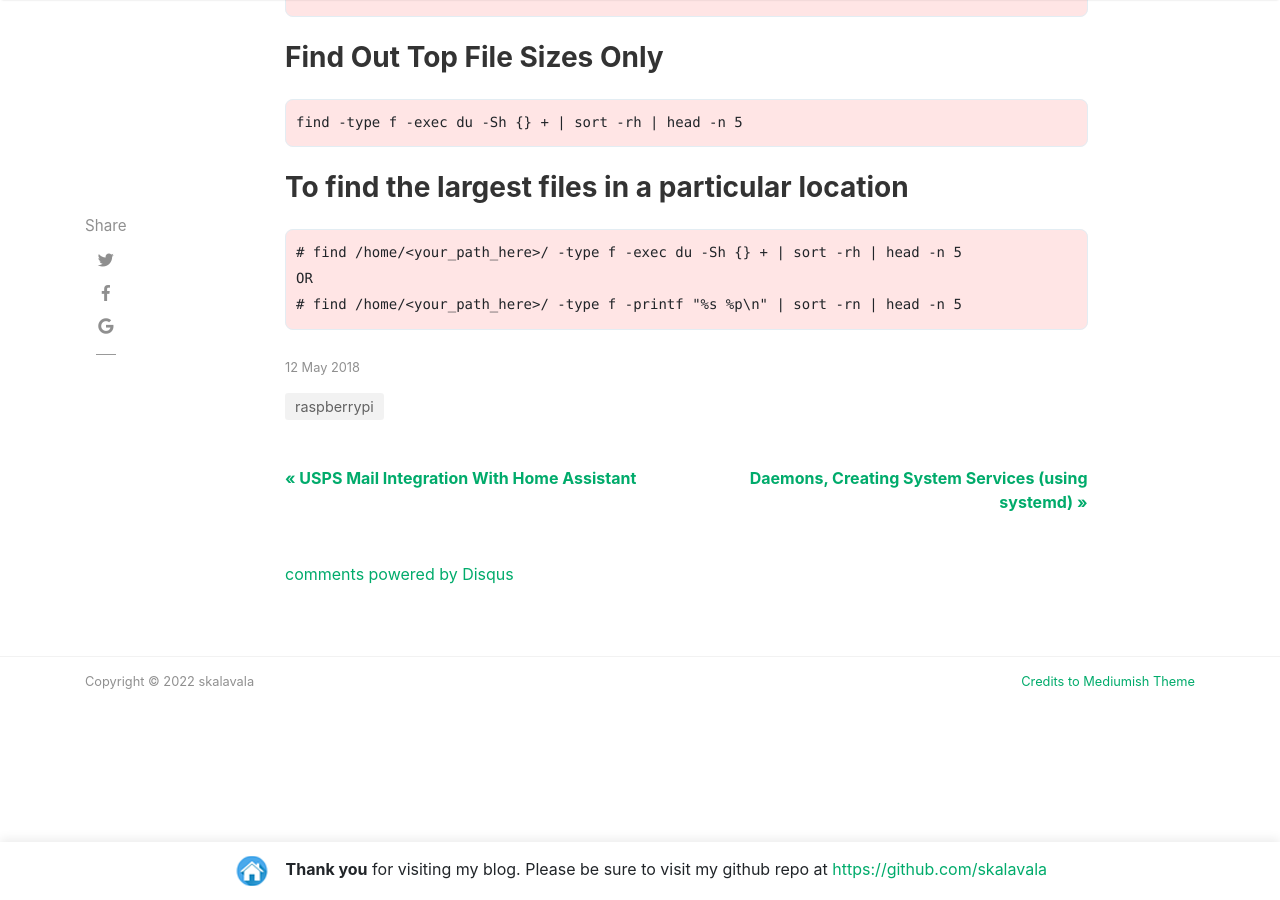
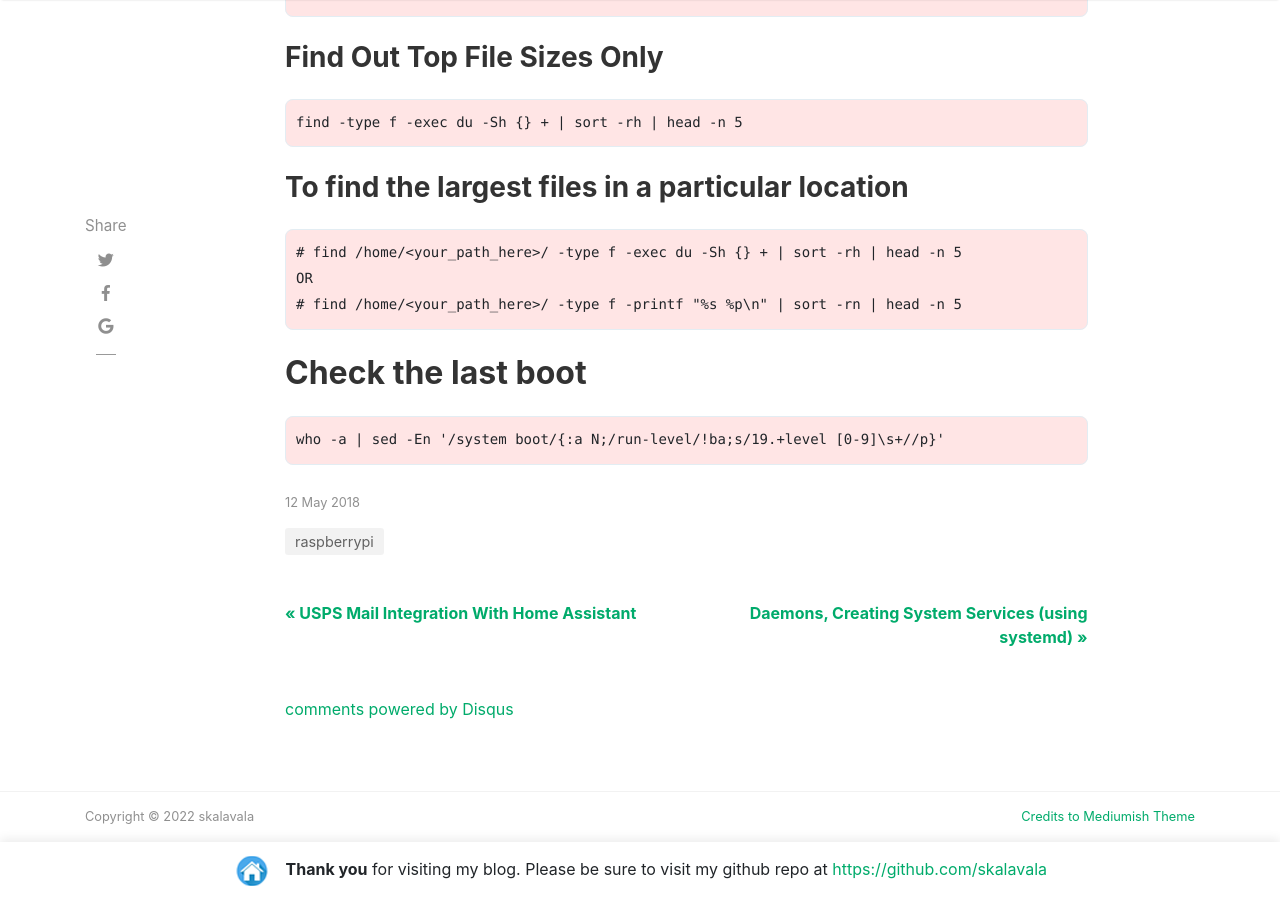
Before and after one commit to skalavala/skalavala.github.io, a Jekyll site: the page built from _posts/2018-05-12-raspberry-pi.md, in a window 1280 px wide and 900 px high, scrolled down 7807 px. Built offline with Jekyll 4.4.1, drawn with Linux system fonts in a browser that asks for light colours; nearby versions of some CDN libraries; comment, search, counter and statistics services are not loaded.

Commit message:
Update 2018-05-12-raspberry-pi.md

````diff
--- a/_posts/2018-05-12-raspberry-pi.md
+++ b/_posts/2018-05-12-raspberry-pi.md
@@ -277,3 +277,9 @@ find -type f -exec du -Sh {} + | sort -rh | head -n 5
 OR
 # find /home/<your_path_here>/ -type f -printf "%s %p\n" | sort -rn | head -n 5
 ```
+
+## Check the last boot
+
+```
+who -a | sed -En '/system boot/{:a N;/run-level/!ba;s/19.+level [0-9]\s+//p}'
+```
````
